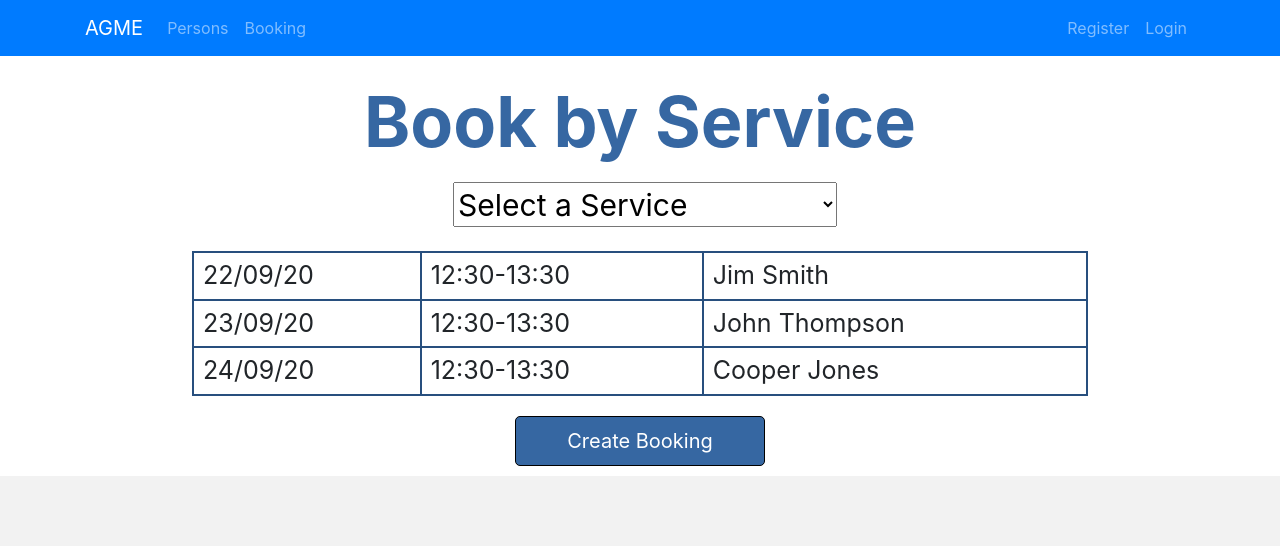
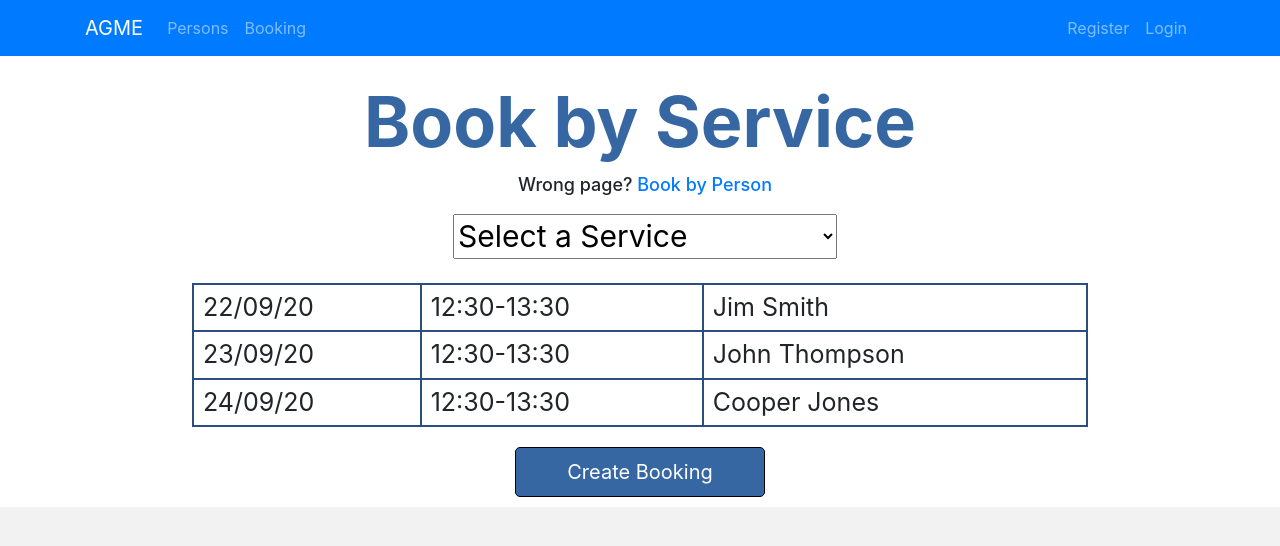
Before and after one commit to RMIT-SEPT/majorproject-1-fri-10-30-1, a React (Create React App) app in the folder FrontEnd/septapp/: page /byService in a window 1280 px wide. Shown: the top 546 px of the page. Built offline with nearby package versions, Linux system fonts and the light colour scheme.

Commit message:
Updated FrontEnd css

```diff
--- a/FrontEnd/septapp/src/components/Booking.js
+++ b/FrontEnd/septapp/src/components/Booking.js
@@ -6,6 +6,7 @@ class Booking extends Component {
     render() {
         return (
             <div>
+                <div class="container-content">
                     <h2>Booking</h2>
 
                     <a href="/byService">
@@ -19,6 +20,7 @@ class Booking extends Component {
                         Book by Person
                     </button>
                     </a>
+                </div>
             </div>)
 
         let serviceBtn = "serviceButton";
--- a/FrontEnd/septapp/src/components/Bookings/ByPerson.js
+++ b/FrontEnd/septapp/src/components/Bookings/ByPerson.js
@@ -4,9 +4,11 @@ class byPerson extends Component {
     render() {
         return (
             <div id="content">
+                <div className="container-content">
                     <h2>Book by Person</h2>
+                    <h6 class="redirect">Wrong page? <a href="byService">Book by Service</a></h6>
                     <select name="dropdown" id="dropdown">
-                    <option class="placeholder" disabled selected >Select a Person</option>
+                        <option className="placeholder" disabled selected >Select a Person</option>
                         <option>Jim Smith</option>
                         <option>John Thompson</option>
                     </select>
@@ -29,6 +31,7 @@ class byPerson extends Component {
 
                     <button id="createBooking">Create Booking</button>
                 </div>
+            </div>
         )
     }
 }
--- a/FrontEnd/septapp/src/components/Bookings/ByService.js
+++ b/FrontEnd/septapp/src/components/Bookings/ByService.js
@@ -4,9 +4,11 @@ class byPerson extends Component {
     render() {
         return (
                 <div id="content">
+                    <div className="container-content">
                         <h2>Book by Service</h2>
+                        <h6 className="redirect">Wrong page? <a href="byPerson">Book by Person</a></h6>
                         <select name="dropdown" id="dropdown">
-                        <option disabled selected>Select a Service</option>
+                            <option className="placeholder" disabled selected>Select a Service</option>
                             <option>Driving Test</option>
                             <option>Jet Ski License</option>
                         </select>
@@ -33,6 +35,7 @@ class byPerson extends Component {
 
                         <button id="createBooking">Create Booking</button>
                     </div>
+                </div>
         )
     }
 }
--- a/FrontEnd/septapp/src/components/Welcome.js
+++ b/FrontEnd/septapp/src/components/Welcome.js
@@ -6,11 +6,19 @@ class Welcome extends Component {
     render() {
         return (
             <div>
-                <h2>Welcome</h2>
-                <p>Online Appointment Booking System</p>
-                <button>Login</button>
-                <br></br>
-                <button>Register</button>
+                <div className="container-content">
+                    <h2>Welcome</h2>
+                    <p>Online Appointment Booking System</p>
+                    <a href="/login">
+                        <button>Login</button>
+                    </a>
+
+                    <br></br>
+
+                    <a href="/register">
+                        <button>Register</button>
+                    </a>
+                </div>
             </div>
         )
     }
--- a/FrontEnd/septapp/src/style.css
+++ b/FrontEnd/septapp/src/style.css
@@ -76,6 +76,15 @@ h6{
     margin: 20px 10px 10px 10px;
 }
 
+.redirect{
+    /*text-align: right;*/
+    font-size: 18px;
+}
+
+.container-content{
+    /*width: 70%*/
+}
+
 table{
     font-size: 25px;
     border-color: #284f7e;
```
Lines whose indentation alone changed are shown as unchanged.
